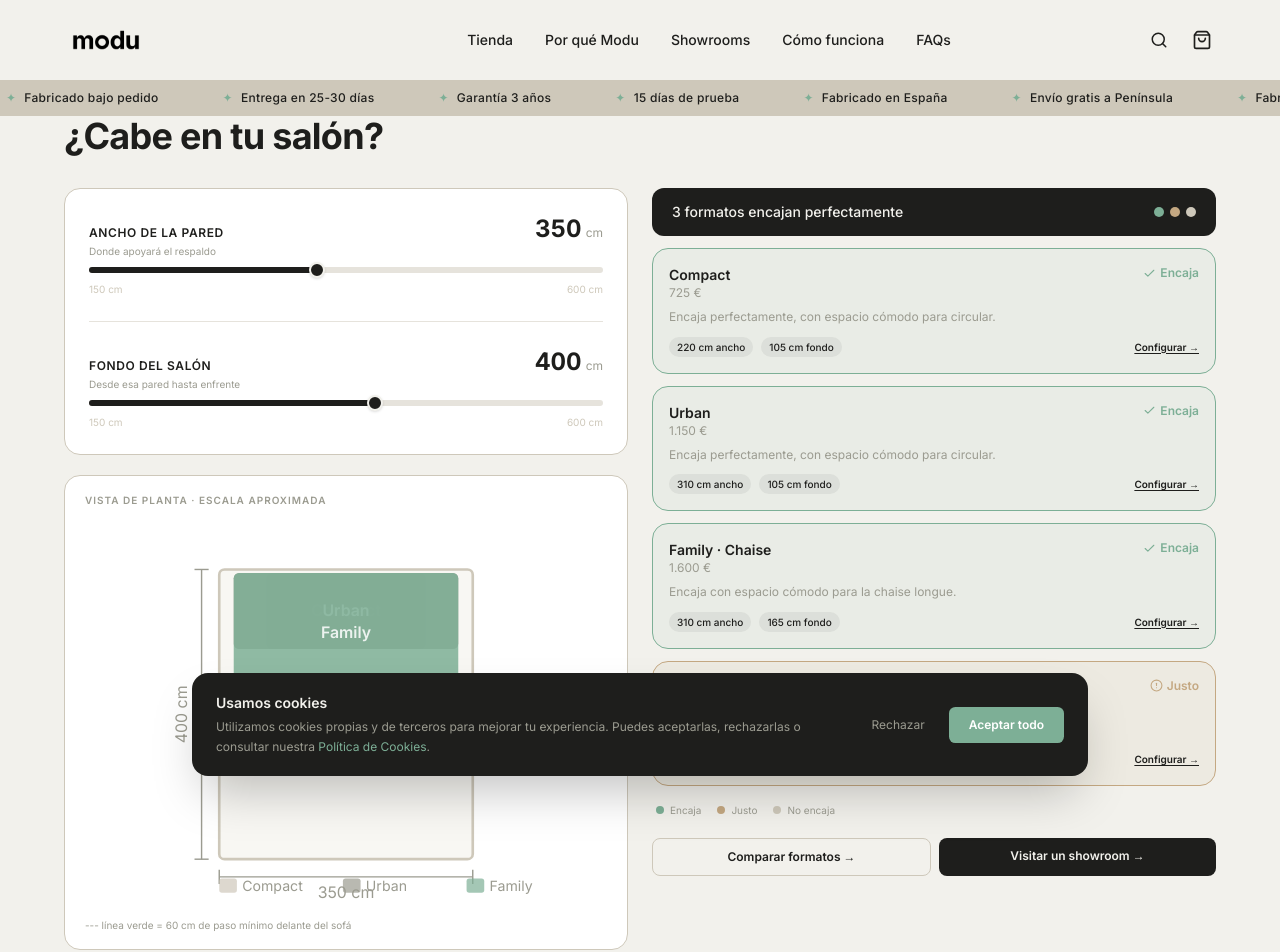
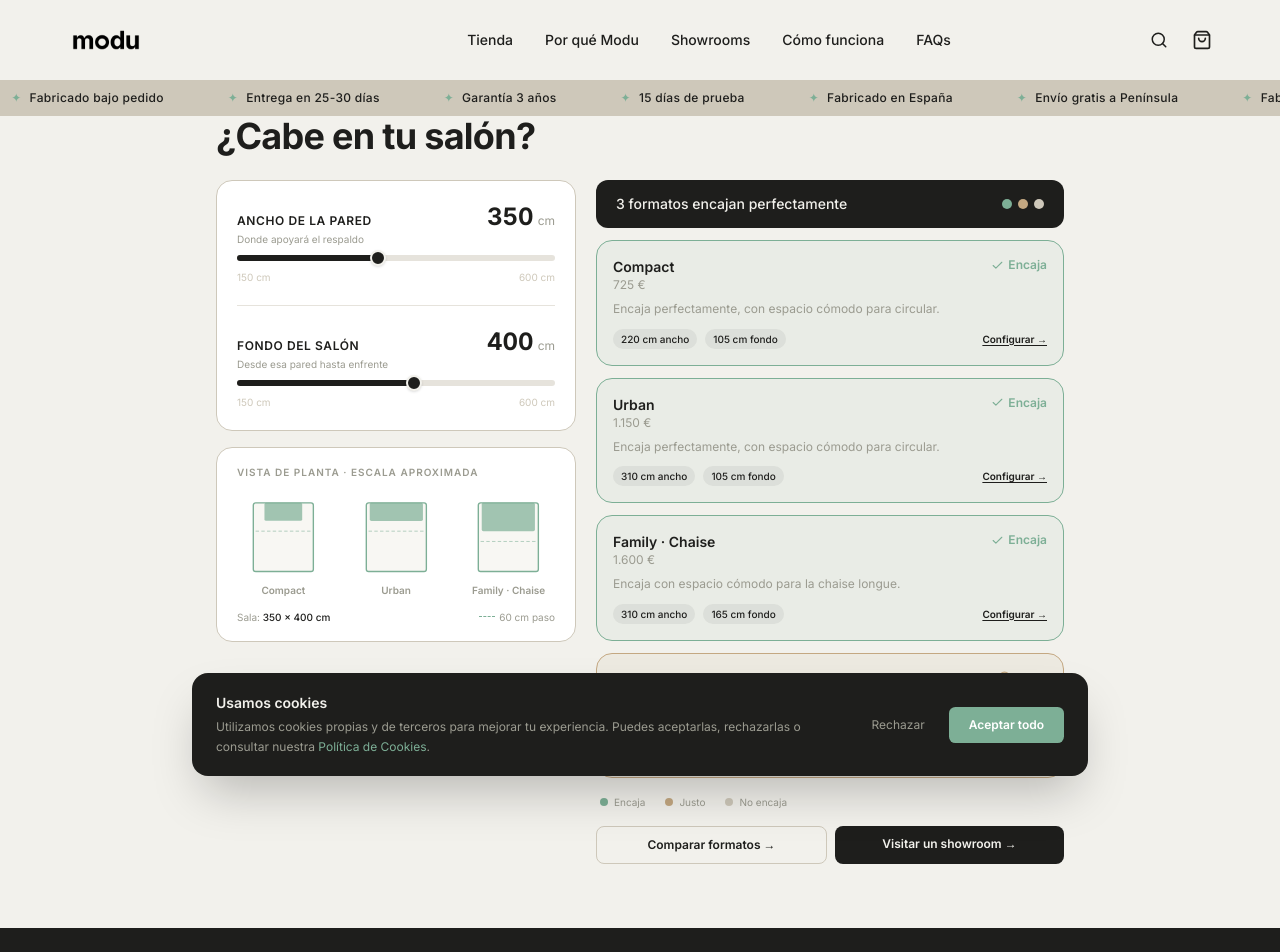
Before and after one commit to carlosnh2001/modu, a Next.js app: page /calculadora in a window 1280 px wide. Shown: the top 952 px of the page. Built offline with nearby package versions, Linux system fonts and the light colour scheme.

Commit message:
fix: calculadora con 3 mini-planos independientes y columna izquierda fija (360px)

```diff
--- a/app/calculadora/page.tsx
+++ b/app/calculadora/page.tsx
@@ -19,7 +19,6 @@
 };
 
 // ─── Fit logic ───────────────────────────────────────────────────────────────
-// Sofa depth is 105 cm. "Ideal" = 60 cm clearance in front. "Tight" = 30 cm.
 
 function calcFit(wallW: number, roomD: number, sofaW: number, sofaD: number): FitResult {
   if (wallW < sofaW) return "no";
@@ -43,7 +42,7 @@
           : calcFit(wallW, roomD, 220, 105) === "tight"
           ? "Cabe, pero el espacio delante será justo (menos de 60 cm)."
           : wallW < 220
-          ? "La pared es más estrecha que el Compact (220 cm)."
+          ? `Tu pared (${wallW} cm) es más estrecha que el Compact (220 cm).`
           : "El salón no tiene suficiente fondo.",
     },
     {
@@ -59,7 +58,7 @@
           : calcFit(wallW, roomD, 310, 105) === "tight"
           ? "Cabe, pero el espacio delante será justo (menos de 60 cm)."
           : wallW < 310
-          ? "La pared es más estrecha que el Urban (310 cm)."
+          ? `Tu pared (${wallW} cm) es más estrecha que el Urban (310 cm).`
           : "El salón no tiene suficiente fondo.",
     },
     {
@@ -75,8 +74,8 @@
           : calcFit(wallW, roomD, 310, 165) === "tight"
           ? "Cabe, pero el espacio delante de la chaise será justo."
           : wallW < 310
-          ? "La pared es más estrecha que el Family (310 cm)."
-          : "Necesitas al menos 225 cm de fondo para la chaise (165 cm sofá + 60 cm paso).",
+          ? `Tu pared (${wallW} cm) es más estrecha que el Family (310 cm).`
+          : "Necesitas al menos 225 cm de fondo total (165 cm sofá + 60 cm paso).",
     },
     {
       id: "family-rincon",
@@ -105,12 +104,13 @@
 
 // ─── Fit UI config ────────────────────────────────────────────────────────────
 
-const FIT_UI: Record<FitResult, { label: string; dotColor: string; cardBg: string; cardBorder: string; icon: React.ReactNode }> = {
+const FIT_UI: Record<FitResult, { label: string; dotColor: string; cardBg: string; cardBorder: string; textColor: string; icon: React.ReactNode }> = {
   ideal: {
     label: "Encaja",
     dotColor: "bg-[#7DAF96]",
     cardBg: "bg-[#7DAF96]/8",
     cardBorder: "border-[#7DAF96]",
+    textColor: "text-[#7DAF96]",
     icon: <Check size={13} />,
   },
   tight: {
@@ -118,6 +118,7 @@
     dotColor: "bg-[#C4A882]",
     cardBg: "bg-[#C4A882]/10",
     cardBorder: "border-[#C4A882]",
+    textColor: "text-[#C4A882]",
     icon: <AlertCircle size={13} />,
   },
   no: {
@@ -125,137 +126,129 @@
     dotColor: "bg-[#CEC8BA]",
     cardBg: "bg-[#F2F1EC]",
     cardBorder: "border-[#CEC8BA]",
+    textColor: "text-[#9B9B90]",
     icon: <Minus size={13} />,
   },
 };
 
-// ─── Room diagram ─────────────────────────────────────────────────────────────
+// ─── Mini room diagram per config ─────────────────────────────────────────────
 
-const SOFAS_META: Record<string, { w: number; d: number; color: string; label: string }> = {
-  compact:      { w: 220, d: 105, color: "#CEC8BA", label: "Compact" },
-  urban:        { w: 310, d: 105, color: "#9B9B90", label: "Urban" },
-  "family-chaise": { w: 310, d: 165, color: "#7DAF96", label: "Family" },
-};
+function MiniRoom({
+  wallW,
+  roomD,
+  sofaW,
+  sofaD,
+  fit,
+  label,
+}: {
+  wallW: number;
+  roomD: number;
+  sofaW: number;
+  sofaD: number;
+  fit: FitResult;
+  label: string;
+}) {
+  const W = 88;
+  const H = 72;
+  const PAD = 6;
 
-function RoomDiagram({ wallW, roomD, results }: { wallW: number; roomD: number; results: ConfigResult[] }) {
-  const SVG_W = 300;
-  const SVG_H = 220;
-  const PAD = 28; // space for dimension labels
+  const drawW = W - PAD * 2;
+  const drawH = H - PAD * 2;
 
-  const drawW = SVG_W - PAD * 2;
-  const drawH = SVG_H - PAD * 2;
+  // Scale to fit the larger dimension
+  const maxDim = Math.max(wallW, roomD, 300);
+  const scale = Math.min(drawW / maxDim, drawH / maxDim);
 
-  // Scale: fit the room into the draw area
-  const maxDim = Math.max(wallW, roomD, 400);
-  const scaleX = drawW / maxDim;
-  const scaleY = drawH / maxDim;
-  const scale = Math.min(scaleX, scaleY);
-
-  const rW = wallW * scale;
-  const rH = roomD * scale;
+  const rW = Math.min(wallW * scale, drawW);
+  const rH = Math.min(roomD * scale, drawH);
   const ox = PAD + (drawW - rW) / 2;
   const oy = PAD + (drawH - rH) / 2;
 
-  // Sofas to draw (only non-rincon ones fit neatly as rects)
-  const sofasToDraw = ["compact", "urban", "family-chaise"].map((id) => {
-    const meta = SOFAS_META[id];
-    const result = results.find((r) => r.id === id)!;
-    return { ...meta, fit: result.fit };
-  });
+  // Sofa footprint
+  const sw = Math.min(sofaW * scale, rW);
+  const sd = Math.min(sofaD * scale, rH);
 
-  // Walking clearance line (60 cm from sofas)
-  const clearance = 60 * scale;
+  // Clearance line (60 cm in scale)
+  const clearY = oy + sd + 60 * scale;
+
+  const sofaColor =
+    fit === "ideal" ? "#7DAF96" : fit === "tight" ? "#C4A882" : "#CEC8BA";
+  const sofaOpacity = fit === "no" ? 0.3 : 0.7;
+
+  const borderColor =
+    fit === "ideal" ? "#7DAF96" : fit === "tight" ? "#C4A882" : "#CEC8BA";
 
   return (
-    <svg viewBox={`0 0 ${SVG_W} ${SVG_H}`} className="w-full h-auto select-none">
-      {/* ── Room rectangle ── */}
-      <rect x={ox} y={oy} width={rW} height={rH} fill="#F8F7F3" stroke="#CEC8BA" strokeWidth="1.5" rx="3" />
-
-      {/* ── Sofas (stacked from back wall, shown if they fit width) ── */}
-      {sofasToDraw.map((s) => {
-        const sw = s.w * scale;
-        const sd = s.d * scale;
-        if (sw > rW) return null; // doesn't fit width
-        const alpha = s.fit === "ideal" ? 0.85 : s.fit === "tight" ? 0.5 : 0.18;
-        const textColor = s.fit === "no" ? "#CEC8BA" : "#fff";
-        return (
-          <g key={s.label}>
+    <div className="flex flex-col items-center gap-1.5">
+      <svg viewBox={`0 0 ${W} ${H}`} className="w-full h-auto">
+        {/* Room */}
+        <rect x={ox} y={oy} width={rW} height={rH} fill="#F8F7F3" stroke={borderColor} strokeWidth="1.2" rx="2" />
+        {/* Sofa */}
+        {sw > 0 && sd > 0 && (
           <rect
             x={ox + (rW - sw) / 2}
-              y={oy + 2}
+            y={oy}
             width={sw}
-              height={Math.min(sd, rH - 4)}
-              fill={s.color}
-              rx="3"
-              opacity={alpha}
-            />
-            {s.fit !== "no" && sd < rH - 4 && (
-              <text
-                x={ox + rW / 2}
-                y={oy + sd / 2 + 5}
-                textAnchor="middle"
-                fontSize="9"
-                fontWeight="600"
-                fill={textColor}
-                opacity={alpha}
-              >
-                {s.label}
-              </text>
-            )}
-          </g>
-        );
-      })}
-
-      {/* ── Clearance line (60 cm) ── */}
-      {results.some((r) => r.fit !== "no") && clearance < rH && (
-        <line
-          x1={ox + 4}
-          x2={ox + rW - 4}
-          y1={oy + 105 * scale + clearance}
-          y2={oy + 105 * scale + clearance}
-          stroke="#7DAF96"
-          strokeWidth="1"
-          strokeDasharray="4 3"
-          opacity={0.5}
+            height={sd}
+            fill={sofaColor}
+            opacity={sofaOpacity}
+            rx="1.5"
           />
         )}
+        {/* Clearance line */}
+        {fit !== "no" && clearY < oy + rH && (
+          <line
+            x1={ox + 2}
+            x2={ox + rW - 2}
+            y1={clearY}
+            y2={clearY}
+            stroke="#7DAF96"
+            strokeWidth="0.8"
+            strokeDasharray="3 2"
+            opacity={0.6}
+          />
+        )}
+      </svg>
+      <p className="text-[10px] font-semibold text-[#9B9B90] text-center leading-tight">{label}</p>
+    </div>
+  );
+}
 
-      {/* ── Dimension labels ── */}
-      {/* Width */}
-      <line x1={ox} x2={ox + rW} y1={oy + rH + 10} y2={oy + rH + 10} stroke="#9B9B90" strokeWidth="0.8" />
-      <line x1={ox} x2={ox} y1={oy + rH + 6} y2={oy + rH + 14} stroke="#9B9B90" strokeWidth="0.8" />
-      <line x1={ox + rW} x2={ox + rW} y1={oy + rH + 6} y2={oy + rH + 14} stroke="#9B9B90" strokeWidth="0.8" />
-      <text x={ox + rW / 2} y={oy + rH + 22} textAnchor="middle" fontSize="9" fill="#9B9B90">
-        {wallW} cm
-      </text>
+// ─── Room diagrams panel (3 mini rooms) ──────────────────────────────────────
 
-      {/* Depth */}
-      <line x1={ox - 10} x2={ox - 10} y1={oy} y2={oy + rH} stroke="#9B9B90" strokeWidth="0.8" />
-      <line x1={ox - 14} x2={ox - 6} y1={oy} y2={oy} stroke="#9B9B90" strokeWidth="0.8" />
-      <line x1={ox - 14} x2={ox - 6} y1={oy + rH} y2={oy + rH} stroke="#9B9B90" strokeWidth="0.8" />
-      <text
-        x={ox - 18}
-        y={oy + rH / 2}
-        textAnchor="middle"
-        fontSize="9"
-        fill="#9B9B90"
-        transform={`rotate(-90, ${ox - 18}, ${oy + rH / 2})`}
-      >
-        {roomD} cm
-      </text>
+function RoomDiagrams({ wallW, roomD, results }: { wallW: number; roomD: number; results: ConfigResult[] }) {
+  // Show compact, urban, family-chaise (3 key ones — rincón is a corner layout, harder to diagram as rect)
+  const toShow = results.filter((r) => r.id !== "family-rincon");
 
-      {/* ── Legend ── */}
-      {[
-        { color: "#CEC8BA", label: "Compact" },
-        { color: "#9B9B90", label: "Urban" },
-        { color: "#7DAF96", label: "Family" },
-      ].map((l, i) => (
-        <g key={l.label} transform={`translate(${ox + i * 70}, ${SVG_H - 10})`}>
-          <rect x={0} y={-7} width={10} height={8} fill={l.color} rx="1.5" opacity={0.7} />
-          <text x={13} y={0} fontSize="8" fill="#9B9B90">{l.label}</text>
-        </g>
+  return (
+    <div className="bg-white rounded-2xl border border-[#CEC8BA] p-4">
+      <p className="text-[10px] font-semibold uppercase tracking-widest text-[#9B9B90] mb-4 px-1">
+        Vista de planta · escala aproximada
+      </p>
+      <div className="grid grid-cols-3 gap-3">
+        {toShow.map((r) => (
+          <MiniRoom
+            key={r.id}
+            wallW={wallW}
+            roomD={roomD}
+            sofaW={r.sofaW}
+            sofaD={r.sofaD}
+            fit={r.fit}
+            label={r.name}
+          />
         ))}
-    </svg>
+      </div>
+      {/* Dim labels below */}
+      <div className="flex items-center justify-between mt-3 px-1">
+        <p className="text-[10px] text-[#9B9B90]">
+          Sala: <span className="font-medium text-[#1E1E1C]">{wallW} × {roomD} cm</span>
+        </p>
+        <div className="flex items-center gap-1">
+          <div className="w-4 border-t border-dashed border-[#7DAF96]" />
+          <p className="text-[10px] text-[#9B9B90]">60 cm paso</p>
+        </div>
+      </div>
+    </div>
   );
 }
 
@@ -279,12 +272,12 @@
   const pct = ((value - min) / (max - min)) * 100;
   return (
     <div className="space-y-2">
-      <div className="flex items-baseline justify-between">
-        <div>
-          <p className="text-xs font-semibold text-[#1E1E1C] uppercase tracking-wider">{label}</p>
-          <p className="text-[10px] text-[#9B9B90] mt-0.5">{sublabel}</p>
+      <div className="flex items-baseline justify-between gap-2">
+        <div className="min-w-0">
+          <p className="text-xs font-semibold text-[#1E1E1C] uppercase tracking-wider truncate">{label}</p>
+          <p className="text-[10px] text-[#9B9B90] mt-0.5 truncate">{sublabel}</p>
         </div>
-        <div className="flex items-baseline gap-1">
+        <div className="flex items-baseline gap-1 shrink-0">
           <span className="text-2xl font-bold text-[#1E1E1C] tabular-nums">{value}</span>
           <span className="text-xs text-[#9B9B90]">cm</span>
         </div>
@@ -303,13 +296,11 @@
           onChange={(e) => onChange(Number(e.target.value))}
           className="absolute inset-0 w-full opacity-0 cursor-pointer h-full"
         />
-        {/* Thumb */}
         <div
           className="absolute top-1/2 -translate-y-1/2 w-4 h-4 rounded-full bg-[#1E1E1C] border-2 border-[#F2F1EC] shadow pointer-events-none transition-all duration-75"
           style={{ left: `calc(${pct}% - 8px)` }}
         />
       </div>
-      {/* Min/max hints */}
       <div className="flex justify-between text-[10px] text-[#CEC8BA]">
         <span>{min} cm</span>
         <span>{max} cm</span>
@@ -330,19 +321,20 @@
 
   return (
     <div className="min-h-screen pt-24 pb-16 bg-[#F2F1EC]">
-      <div className="modu-container">
+      <div className="max-w-4xl mx-auto px-4 sm:px-6">
         {/* ── Header ── */}
-        <div className="mb-8">
+        <div className="mb-6">
           <p className="text-xs font-semibold tracking-widest uppercase text-[#9B9B90] mb-1">Calculadora</p>
           <h1 className="text-3xl md:text-4xl font-bold text-[#1E1E1C]">¿Cabe en tu salón?</h1>
         </div>
 
         {/* ── Main grid ── */}
-        <div className="grid grid-cols-1 lg:grid-cols-[1fr_1fr] gap-6 items-start">
+        <div className="grid grid-cols-1 lg:grid-cols-[360px_1fr] gap-5 items-start">
 
-          {/* Left: sliders + diagram */}
-          <div className="space-y-5">
-            <div className="bg-white rounded-2xl border border-[#CEC8BA] p-6 space-y-6">
+          {/* Left: sliders + mini diagrams */}
+          <div className="space-y-4">
+            {/* Sliders */}
+            <div className="bg-white rounded-2xl border border-[#CEC8BA] p-5 space-y-5">
               <DimSlider
                 label="Ancho de la pared"
                 sublabel="Donde apoyará el respaldo"
@@ -358,16 +350,8 @@
               />
             </div>
 
-            {/* Diagram */}
-            <div className="bg-white rounded-2xl border border-[#CEC8BA] p-4">
-              <p className="text-[10px] font-semibold uppercase tracking-widest text-[#9B9B90] mb-3 px-1">
-                Vista de planta · escala aproximada
-              </p>
-              <RoomDiagram wallW={wallW} roomD={roomD} results={results} />
-              <p className="text-[10px] text-[#9B9B90] mt-2 px-1">
-                --- línea verde = 60 cm de paso mínimo delante del sofá
-              </p>
-            </div>
+            {/* Mini room diagrams */}
+            <RoomDiagrams wallW={wallW} roomD={roomD} results={results} />
           </div>
 
           {/* Right: results */}
@@ -401,16 +385,13 @@
                       <p className="font-semibold text-[#1E1E1C] text-sm">{r.name}</p>
                       <p className="text-xs text-[#9B9B90]">{r.price}</p>
                     </div>
-                    <div className={`flex items-center gap-1 text-xs font-semibold shrink-0 ${
-                      r.fit === "ideal" ? "text-[#7DAF96]" : r.fit === "tight" ? "text-[#C4A882]" : "text-[#9B9B90]"
-                    }`}>
+                    <div className={`flex items-center gap-1 text-xs font-semibold shrink-0 ${ui.textColor}`}>
                       {ui.icon}
                       {ui.label}
                     </div>
                   </div>
                   <p className="text-xs text-[#9B9B90] leading-relaxed">{r.note}</p>
-                  {/* Dimension chips */}
-                  <div className="flex items-center gap-2 mt-2.5">
+                  <div className="flex items-center gap-2 mt-2.5 flex-wrap">
                     <span className="text-[10px] font-medium bg-[#1E1E1C]/6 text-[#1E1E1C] px-2 py-0.5 rounded-full">
                       {r.sofaW} cm ancho
                     </span>
@@ -431,7 +412,7 @@
             })}
 
             {/* Legend */}
-            <div className="flex items-center gap-4 px-1 pt-1">
+            <div className="flex items-center gap-5 px-1 pt-1">
               {(["ideal", "tight", "no"] as FitResult[]).map((f) => (
                 <div key={f} className="flex items-center gap-1.5">
                   <div className={`w-2 h-2 rounded-full ${FIT_UI[f].dotColor}`} />
@@ -441,7 +422,7 @@
             </div>
 
             {/* Bottom CTAs */}
-            <div className="flex flex-col sm:flex-row gap-2 pt-2">
+            <div className="flex flex-col sm:flex-row gap-2 pt-1">
               <Link
                 href="/comparar"
                 className="flex-1 text-center py-2.5 rounded-lg border border-[#CEC8BA] text-xs font-semibold text-[#1E1E1C] hover:border-[#1E1E1C] transition-colors"
```
Lines whose indentation alone changed are shown as unchanged.
